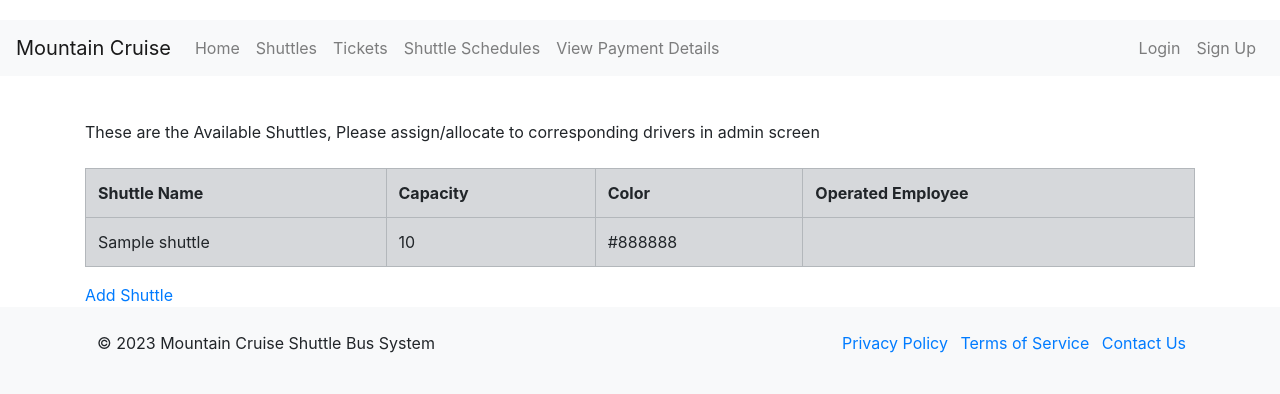
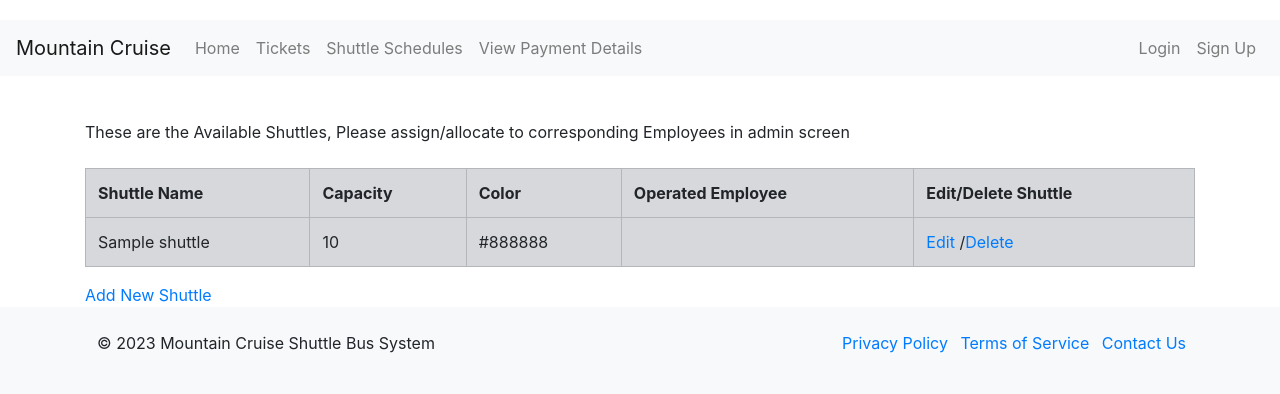
Before and after one commit to sumarkan/ISQA-WebDev-Group4-Project, a Django app: page /shuttle_list/ in a window 1280 px wide. Shown: the top 394 px of the page. Run offline with Django 4.2, Linux system fonts and the light colour scheme; tables that the repository leaves empty hold one stand-in row (values such as "Sample post"); some libraries are stand-ins or nearby versions.

Commit message:
CRUD Operations for SHuttle
CRUD Operations for SHuttle

```diff
--- a/shuttle_ticketing/settings.py
+++ b/shuttle_ticketing/settings.py
@@ -27,6 +27,8 @@
 
 ALLOWED_HOSTS = ['127.0.0.1', '.pythonanywhere.com']
 
+CRISPY_TEMPLATE_PACK = 'bootstrap4'
+
 
 # Application definition
 
@@ -40,6 +42,7 @@
     'ticketing.apps.TicketingConfig',
     'register.apps.RegisterConfig',
     'crispy_forms',
+    'crispy_bootstrap4',
 ]
 
 
--- a/ticketing/templates/shuttle_list.html
+++ b/ticketing/templates/shuttle_list.html
@@ -2,7 +2,7 @@
 
 {% block content %}
     <br>
-    <div>These are the Available Shuttles, Please assign/allocate to corresponding drivers in admin screen </div> <br>
+    <div>These are the Available Shuttles, Please assign/allocate to corresponding Employees in admin screen</div> <br>
     <div>
         <table class="table table-bordered">
             <tr class="table-secondary">
@@ -10,6 +10,7 @@
                 <th> Capacity</th>
                 <th> Color</th>
                 <th> Operated Employee</th>
+                <th>Edit/Delete Shuttle</th>
             </tr>
             {% for shuttle in shuttle_list %}
                 <tr class="table-secondary">
@@ -17,9 +18,13 @@
                     <td>{{ shuttle.capacity }}</td>
                     <td>{{ shuttle.color }}</td>
                     <td>{{ shuttle.operated_by }}</td>
+                    <td>
+                        <a href="{% url 'shuttle_update' pk=shuttle.pk %}">Edit </a>
+                        /<a href="{% url 'shuttle_delete' pk=shuttle.pk %}">Delete </a>
+                    </td>
                 </tr>
             {% endfor %}
         </table>
-    <a href="{% url 'shuttle_create'%}" >Add Shuttle</a>
+        <a href="{% url 'shuttle_create' %}">Add New Shuttle</a>
     </div>
 {% endblock %}
--- a/ticketing/templates/ticketing/base.html
+++ b/ticketing/templates/ticketing/base.html
@@ -34,9 +34,11 @@
                 <li class="nav-item">
                     <a class="nav-link" href="{% url 'index' %}">Home</a>
                 </li>
+              {% if user.is_authenticated and user.is_staff %}
                 <li class="nav-item">
                     <a class="nav-link" href="{% url 'shuttle_list' %}">Shuttles</a>
                 </li>
+             {% endif %}
                 <li class="nav-item">
                     <a class="nav-link" href="{% url 'ticket_list' %}">Tickets</a>
                 </li>
--- a/ticketing/urls.py
+++ b/ticketing/urls.py
@@ -12,4 +12,6 @@
     path('contact_us/', views.contact_us, name='contact_us'),
     path('mytickets/', views.mytickets.as_view(), name='mytickets'),
     path('shuttle/create/', views.ShuttleCreate.as_view(), name='shuttle_create'),
+    path('shuttle/<int:pk>/update/', views.ShuttleUpdate.as_view(), name='shuttle_update'),
+    path('shuttle/<int:pk>/delete/', views.shuttle_delete, name='shuttle_delete'),
 ]
--- a/ticketing/views.py
+++ b/ticketing/views.py
@@ -1,11 +1,14 @@
-from django.shortcuts import render
 from .models import Shuttle, ShuttleSchedule, Ticket, PaymentDetails
 from django.contrib.auth.mixins import LoginRequiredMixin
 from django.views import generic
+from django.shortcuts import render, get_object_or_404
+from django.shortcuts import redirect
 
 from django.http import HttpResponseRedirect
 from django.urls import reverse
 from django.views.generic.edit import CreateView, UpdateView
+from django.contrib import messages
+
 
 def index(request):
     return render(request, 'ticketing/index.html')
@@ -61,9 +64,30 @@
 
 class ShuttleCreate(CreateView):
     model = Shuttle
-    fields = ['name', 'capacity', 'color']
+    fields = ['name', 'capacity', 'color', 'operated_by']
 
     def form_valid(self, form):
         post = form.save(commit=False)
         post.save()
         return HttpResponseRedirect(reverse('shuttle_list'))
+
+
+class ShuttleUpdate(UpdateView):
+    model = Shuttle
+    fields = ['name', 'capacity', 'color', 'operated_by']
+
+    def form_valid(self, form):
+        post = form.save(commit=False)
+        post.save()
+        return HttpResponseRedirect(reverse('shuttle_list'))
+
+
+def shuttle_delete(request, pk):
+    shuttle = get_object_or_404(Shuttle, pk=pk)
+    try:
+        shuttle.delete()
+        messages.success(request, (shuttle.name + " has been deleted"))
+    except:
+        messages.success(request, (shuttle.name + ' cannot be deleted, Shuttle does not exists'))
+
+    return redirect('shuttle_list')
```
